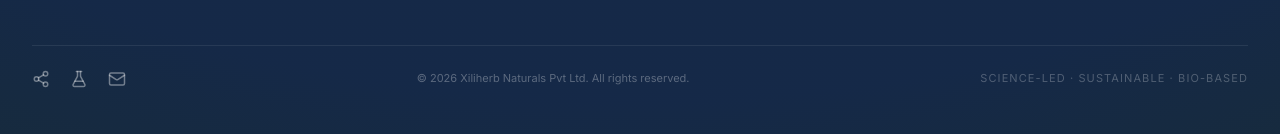
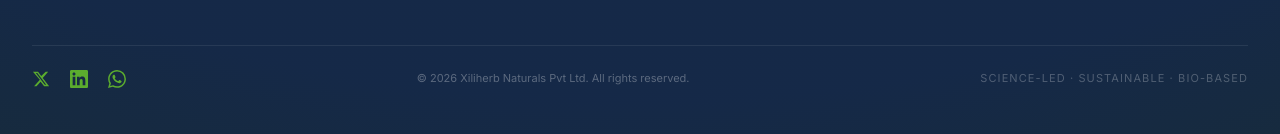
Before and after one commit to Xilli24/Updates_xiliherb_website, a Next.js app: page / in a window 1280 px wide. Shown: the part 3533-3667 px from the top of the page. Built offline with nearby package versions, Linux system fonts and the light colour scheme.

Commit message:
Social Media Icons

```diff
--- a/components/Footer.tsx
+++ b/components/Footer.tsx
@@ -1,7 +1,25 @@
 "use client";
 import Link from "next/link";
-import { Mail, MapPin, Phone, Share2, FlaskConical } from "lucide-react";
+import { Mail, MapPin, Phone } from "lucide-react";
 import { FooterBackgroundGradient, TextHoverEffect } from "@/components/ui/hover-footer";
+
+const XIcon = () => (
+  <svg width="18" height="18" viewBox="0 0 24 24" fill="currentColor" aria-hidden="true">
+    <path d="M18.244 2.25h3.308l-7.227 8.26 8.502 11.24H16.17l-4.714-6.231-5.401 6.231H2.746l7.73-8.835L1.254 2.25H8.08l4.258 5.63 5.906-5.63Zm-1.161 17.52h1.833L7.084 4.126H5.117L17.083 19.77Z" />
+  </svg>
+);
+
+const LinkedInIcon = () => (
+  <svg width="18" height="18" viewBox="0 0 24 24" fill="currentColor" aria-hidden="true">
+    <path d="M20.447 20.452h-3.554v-5.569c0-1.328-.027-3.037-1.852-3.037-1.853 0-2.136 1.445-2.136 2.939v5.667H9.351V9h3.414v1.561h.046c.477-.9 1.637-1.85 3.37-1.85 3.601 0 4.267 2.37 4.267 5.455v6.286zM5.337 7.433c-1.144 0-2.063-.926-2.063-2.065 0-1.138.92-2.063 2.063-2.063 1.14 0 2.064.925 2.064 2.063 0 1.139-.925 2.065-2.064 2.065zm1.782 13.019H3.555V9h3.564v11.452zM22.225 0H1.771C.792 0 0 .774 0 1.729v20.542C0 23.227.792 24 1.771 24h20.451C23.2 24 24 23.227 24 22.271V1.729C24 .774 23.2 0 22.222 0h.003z" />
+  </svg>
+);
+
+const WhatsAppIcon = () => (
+  <svg width="18" height="18" viewBox="0 0 24 24" fill="currentColor" aria-hidden="true">
+    <path d="M17.472 14.382c-.297-.149-1.758-.867-2.03-.967-.273-.099-.471-.148-.67.15-.197.297-.767.966-.94 1.164-.173.199-.347.223-.644.075-.297-.15-1.255-.463-2.39-1.475-.883-.788-1.48-1.761-1.653-2.059-.173-.297-.018-.458.13-.606.134-.133.298-.347.446-.52.149-.174.198-.298.298-.497.099-.198.05-.371-.025-.52-.075-.149-.669-1.612-.916-2.207-.242-.579-.487-.5-.669-.51-.173-.008-.371-.01-.57-.01-.198 0-.52.074-.792.372-.272.297-1.04 1.016-1.04 2.479 0 1.462 1.065 2.875 1.213 3.074.149.198 2.096 3.2 5.077 4.487.709.306 1.262.489 1.694.625.712.227 1.36.195 1.871.118.571-.085 1.758-.719 2.006-1.413.248-.694.248-1.289.173-1.413-.074-.124-.272-.198-.57-.347m-5.421 7.403h-.004a9.87 9.87 0 01-5.031-1.378l-.361-.214-3.741.982.998-3.648-.235-.374a9.86 9.86 0 01-1.51-5.26c.001-5.45 4.436-9.884 9.888-9.884 2.64 0 5.122 1.03 6.988 2.898a9.825 9.825 0 012.893 6.994c-.003 5.45-4.437 9.884-9.885 9.884m8.413-18.297A11.815 11.815 0 0012.05 0C5.495 0 .16 5.335.157 11.892c0 2.096.547 4.142 1.588 5.945L.057 24l6.305-1.654a11.882 11.882 0 005.683 1.448h.005c6.554 0 11.89-5.335 11.893-11.893a11.821 11.821 0 00-3.48-8.413Z" />
+  </svg>
+);
 
 const navLinks = [
   { href: "/about",          label: "About" },
@@ -32,19 +50,19 @@
 
 const socialLinks = [
   {
-    icon: <Share2 size={18} />,
-    label: "LinkedIn",
-    href: "#",
+    icon: <XIcon />,
+    label: "X (Twitter)",
+    href: "https://x.com/xiliherb",
   },
   {
-    icon: <FlaskConical size={18} />,
-    label: "Research",
-    href: "#",
+    icon: <LinkedInIcon />,
+    label: "LinkedIn",
+    href: "https://linkedin.com/in/xiliherb-naturals-bb4477415",
   },
   {
-    icon: <Mail size={18} />,
-    label: "Email",
-    href: "mailto:info@xiliherb.com",
+    icon: <WhatsAppIcon />,
+    label: "WhatsApp",
+    href: "https://wa.me/918105518379",
   },
 ];
 
@@ -170,16 +188,16 @@
           className="py-6 flex flex-wrap justify-between items-center gap-4 text-[11px]"
           style={{ borderTop: "1px solid rgba(255,255,255,0.08)" }}
         >
-          <div className="flex gap-5" style={{ color: "rgba(255,255,255,0.4)" }}>
+          <div className="flex gap-5">
             {socialLinks.map(({ icon, label, href }) => (
               <a
                 key={label}
                 href={href}
                 aria-label={label}
-                className="transition-colors"
-                style={{ color: "rgba(255,255,255,0.4)" }}
-                onMouseOver={(e) => (e.currentTarget.style.color = "#5BAC2E")}
-                onMouseOut={(e) => (e.currentTarget.style.color = "rgba(255,255,255,0.4)")}
+                target="_blank"
+                rel="noopener noreferrer"
+                className="transition-all duration-200 hover:scale-125 hover:drop-shadow-[0_0_8px_#5BAC2E]"
+                style={{ color: "#5BAC2E" }}
               >
                 {icon}
               </a>
```
